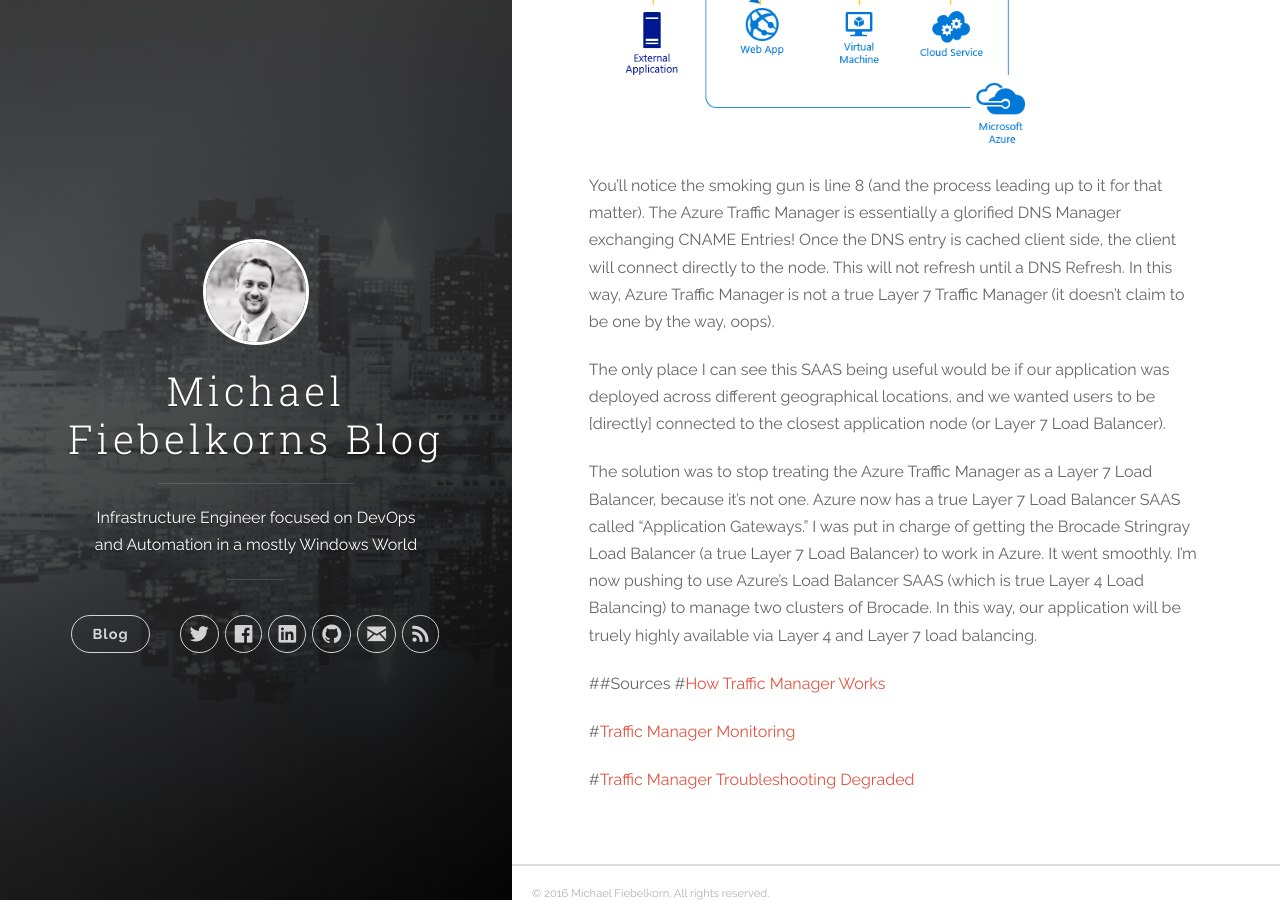
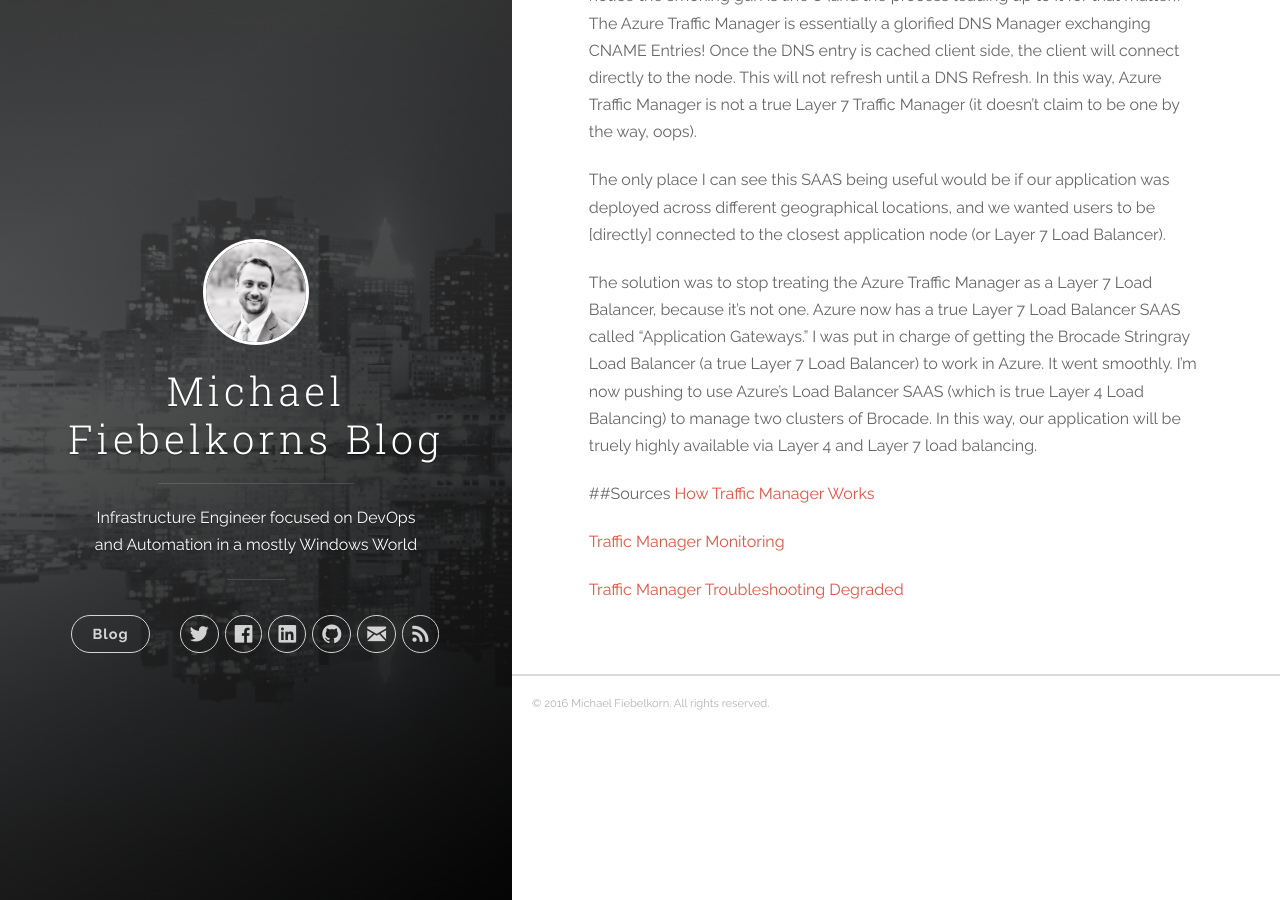
Before and after one commit to mfiebelkorn/mfiebelkorn.github.io, a Jekyll site: the page built from _posts/2016-11-04-Common-Azure-Traffic-Manager-Misconception.markdown, in a window 1280 px wide and 900 px high, scrolled down 2335 px. Built offline with Jekyll 4.4.1, drawn with Linux system fonts in a browser that asks for light colours; nearby versions of some CDN libraries.

Commit message:
Update 2016-11-04-Common-Azure-Traffic-Manager-Misconception.markdown

```diff
--- a/_posts/2016-11-04-Common-Azure-Traffic-Manager-Misconception.markdown
+++ b/_posts/2016-11-04-Common-Azure-Traffic-Manager-Misconception.markdown
@@ -23,7 +23,7 @@ All nodes online, user accesses the application. Everythign works. Baseline test
 
 ##The Resolution
 I took a step back and decided I needed to better understand how the Azure Traffic Manager works, I probably should have started there in the first place. I found this diagram, which immediately explained our issue.
-![allNodesDown](/images/azureTrafficManager.png)
+![allNodesDown](/images/downNodes.PNG)
 You'll notice the smoking gun is line 8 (and the process leading up to it for that matter). The Azure Traffic Manager is essentially a glorified DNS Manager exchanging CNAME Entries! Once the DNS entry is cached client side, the client will connect directly to the node. This will not refresh until a DNS Refresh. In this way, Azure Traffic Manager is not a true Layer 7 Traffic Manager (it doesn't claim to be one by the way, oops).
 
 The only place I can see this SAAS being useful would be if our application was deployed across different geographical locations, and we wanted users to be [directly] connected to the closest application node (or Layer 7 Load Balancer).
@@ -32,8 +32,8 @@ The solution was to stop treating the Azure Traffic Manager as a Layer 7 Load Ba
 
 
 ##Sources
-#[How Traffic Manager Works](https://azure.microsoft.com/en-us/documentation/articles/traffic-manager-how-traffic-manager-works/)
+[How Traffic Manager Works](https://azure.microsoft.com/en-us/documentation/articles/traffic-manager-how-traffic-manager-works/)
 
-#[Traffic Manager Monitoring](https://azure.microsoft.com/en-us/documentation/articles/traffic-manager-monitoring/)
+[Traffic Manager Monitoring](https://azure.microsoft.com/en-us/documentation/articles/traffic-manager-monitoring/)
 
-#[Traffic Manager Troubleshooting Degraded](https://azure.microsoft.com/en-us/documentation/articles/traffic-manager-troubleshooting-degraded/)
+[Traffic Manager Troubleshooting Degraded](https://azure.microsoft.com/en-us/documentation/articles/traffic-manager-troubleshooting-degraded/)
```
